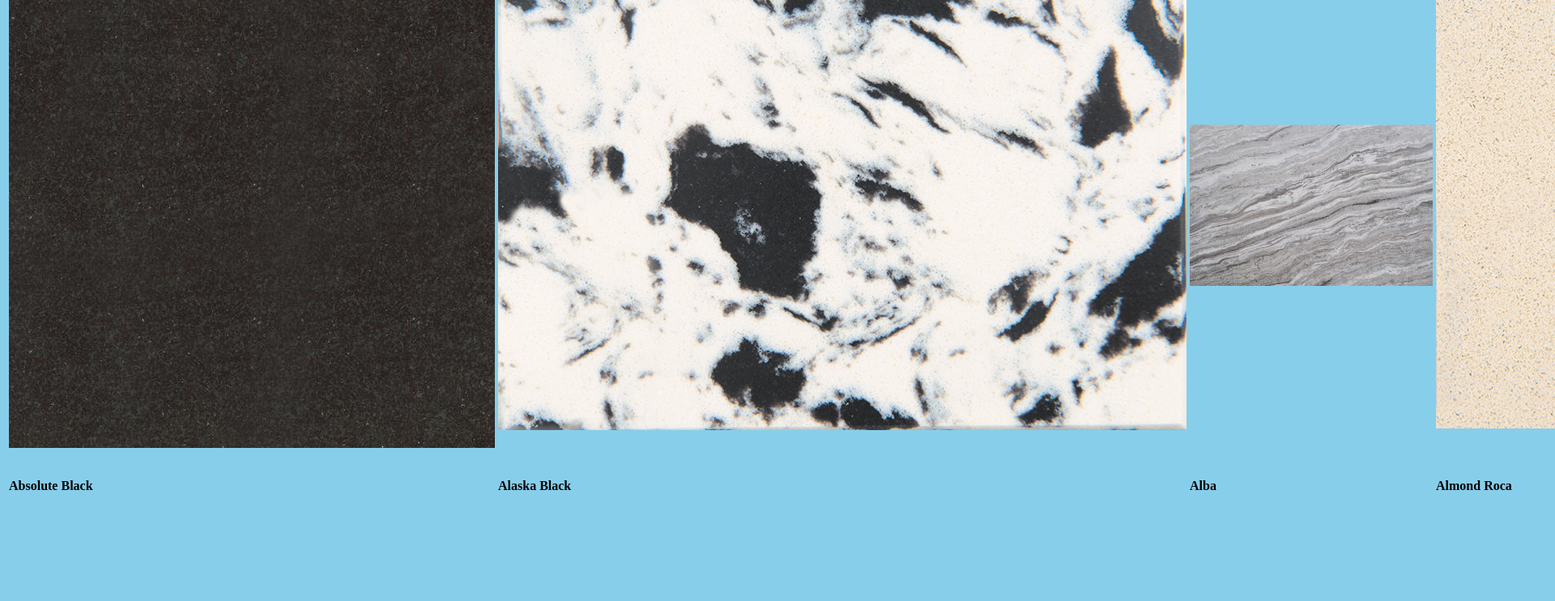
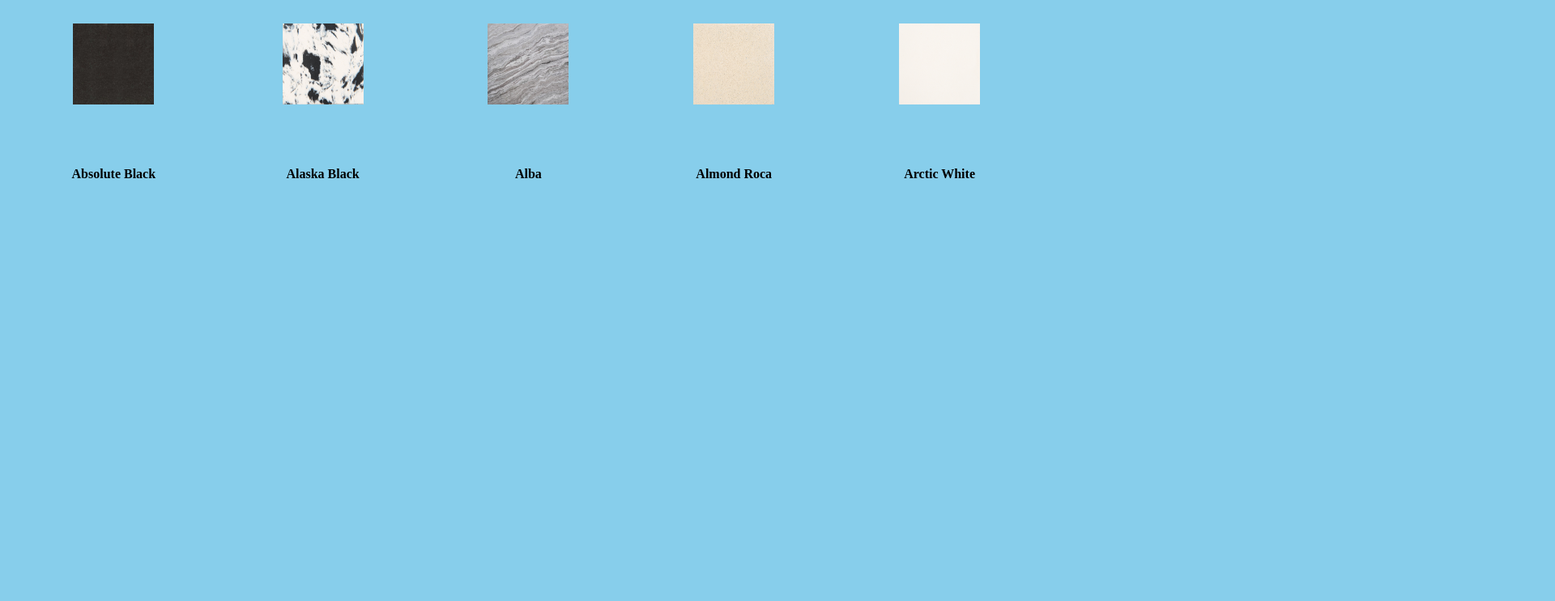
Before and after one commit to rickygranitecabinet/rickygranitecabinet.github.io, a plain HTML site: page granite_quartz.html in a window 1280 px wide. Shown: the part 58-800 px from the top of the page at 81% size, 1920 px wide, since content can reach past the window. Drawn offline with nearby package versions, Linux system fonts and the light colour scheme.

Commit message:
Added jpg img to granite/quartz and corrected external css link

```diff
--- a/CSS/granite_quartz.css
+++ b/CSS/granite_quartz.css
@@ -51,6 +51,22 @@ ul{
 li{
   display:inline;
 }
+#table_properties{
+  position:absolute;
+  top:60px;
+  width:100%;
+  margin:auto;
+  text-align:center;
+  border-spacing;
+}
+.table_class{
+  position:relative;
+  display:inline;
+}
+td{
+  padding-top:25px;
+  padding-bottom:25px;
+}
 @media screen and (max-width: 320px)
 {
   .menubuttons
--- a/granite_quartz.html
+++ b/granite_quartz.html
@@ -2,7 +2,7 @@
 <meta name="viewport" content="width=device-width, initial-scale=1.0">
 <html>
 <head>
-<link rel="stylesheet" type="text/css" href="./CSS/cabinet_doorstyle.css">
+<link rel="stylesheet" type="text/css" href="./CSS/granite_quartz.css">
 </head>
 <header>
   <div class="header-bar">
@@ -25,19 +25,19 @@
     <div class="table_class">
     <tr>
       <td>
-      <img src="./Image/ABSOLUTE_BLACK.jpg">
+      <img src="./Image/ABSOLUTE_BLACK.jpg" height="100" width="100">
       </td>
       <td>
-      <img src="./Image/ALASKA_BLACK.jpg">
+      <img src="./Image/ALASKA_BLACK.jpg" height="100" width="100">
       </td>
       <td>
-      <img src="./Image/ALBA.jpg">
+      <img src="./Image/ALBA.jpg" height="100" width="100">
       </td>
       <td>
-      <img src="./Image/ALMOND_ROCA.jpg">
+      <img src="./Image/ALMOND_ROCA.jpg" height="100" width="100">
       </td>
       <td>
-      <img src="./Image/ARTIC_WHITE.jpg">
+      <img src="./Image/ARCTIC_WHITE.jpg" height="100" width="100">
       </td>
     </tr>
     <tr>
```
Also changed, not shown: contact_us.html (+1 -1 lines), sink.html (+1 -1 lines).
